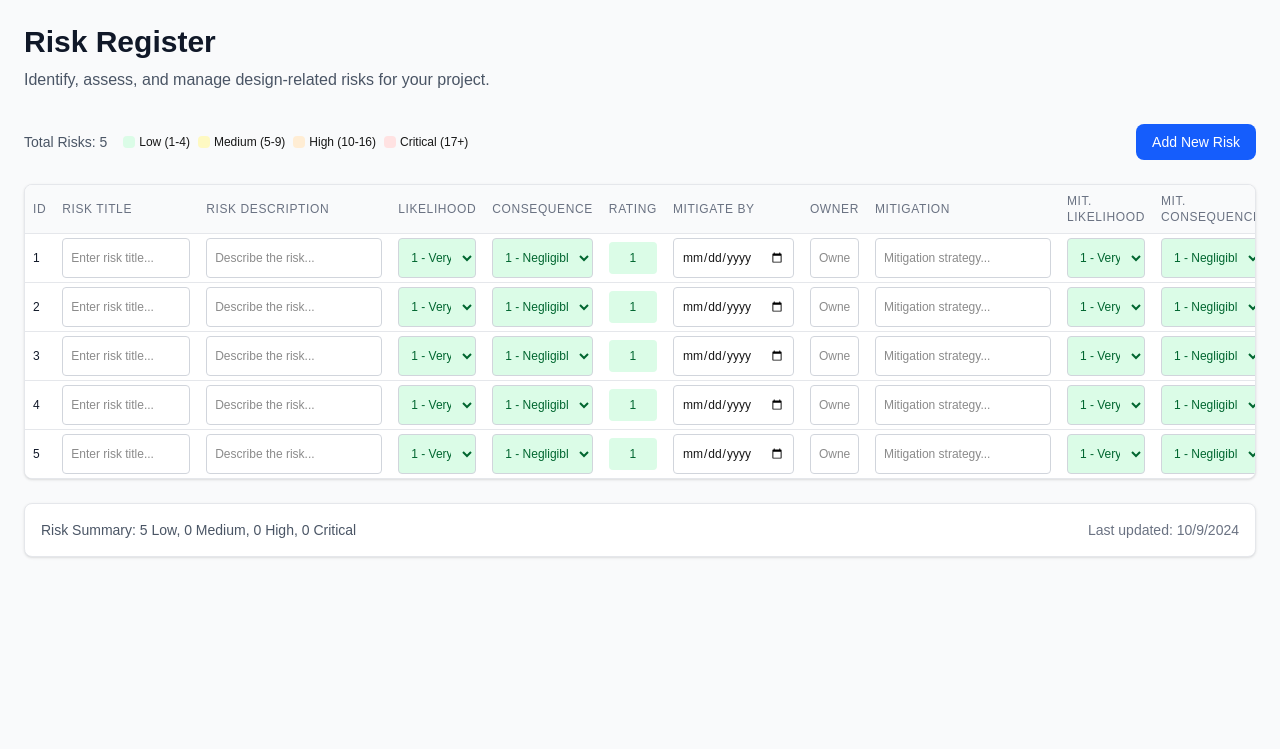
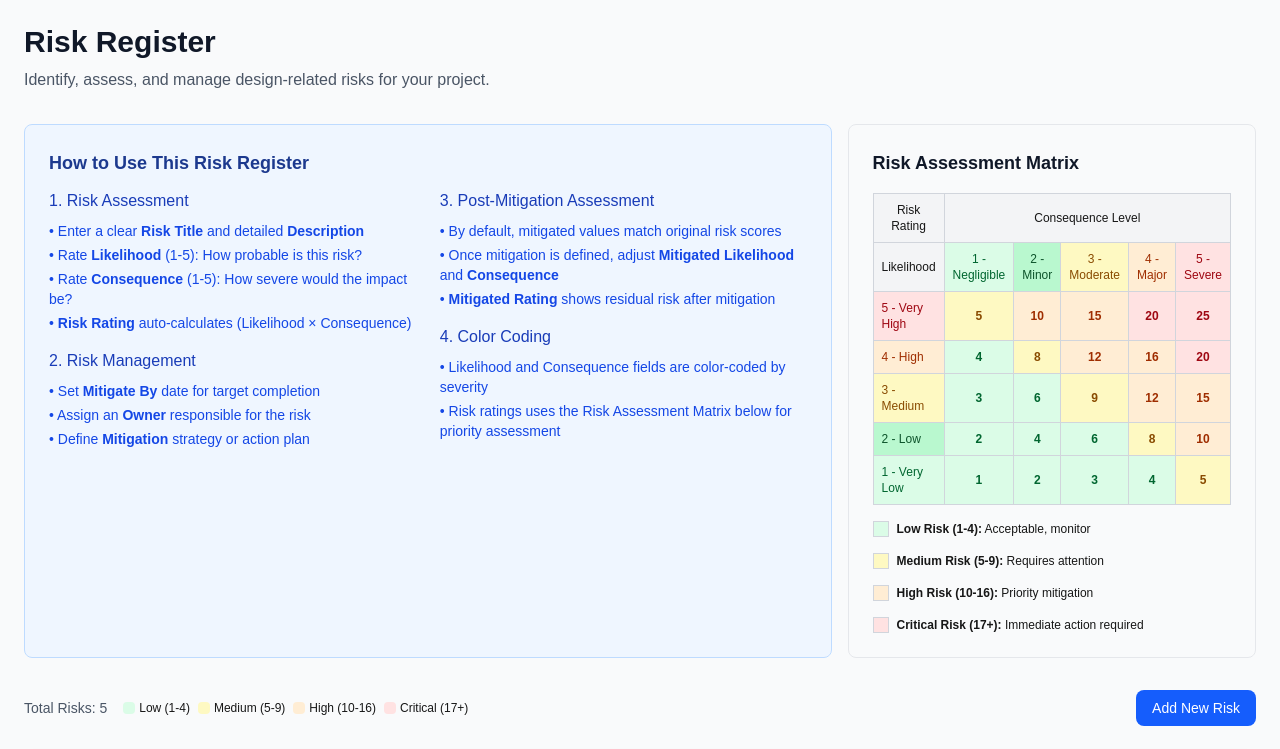
Before and after one commit to balgovidr/AutomationConsultant, a Next.js app: page / in a window 1280 px wide. Shown: the top 749 px of the page. Built offline with nearby package versions, Linux system fonts and the light colour scheme; no server answers.

Commit message:
Instructions and matrix added

```diff
--- a/src/components/RiskRegister.jsx
+++ b/src/components/RiskRegister.jsx
@@ -3,21 +3,7 @@
 import useLocalStorage from '@/hooks/useLocalStorage';
 import React, { useState } from 'react';
 import SlideAlert from './SlideAlert';
-
-// Empty risk template
-const emptyRiskRow = {
-	title: '',
-	description: '',
-	likelihood: 1,
-	consequence: 1,
-	rating: 1,
-	mitigateBy: '',
-	owner: '',
-	mitigation: '',
-	mitigatedLikelihood: 1,
-	mitigatedConsequence: 1,
-	mitigatedRating: 1
-};
+import { emptyRiskRow } from '@/constants/riskRegister';
 
 export default function RiskRegister () {
 	// Initialize with 10 empty rows
@@ -60,6 +46,7 @@ export default function RiskRegister () {
 		setRisks(updatedRisks);
 	};
 
+	// Function to get color class based on score.
 	const getScoreColor = (value, max) => {
 		const ratio = Math.ceil(value / max * 5);
 
@@ -86,9 +73,138 @@ export default function RiskRegister () {
     <div className="min-h-screen bg-gray-50 p-6">
 		<div className="max-w-7xl mx-auto">
 			{/* Header */}
-			<div className="mb-8">
+			<div className="flex flex-col gap-8 mb-8">
+				<div>
 					<h1 className="text-3xl font-bold text-gray-900 mb-2">Risk Register</h1>
 					<p className="text-gray-600">Identify, assess, and manage design-related risks for your project.</p>
+				</div>
+
+				<div className='flex flex-col xl:flex-row gap-4'>
+					{/* Instructions */}
+					<div className="bg-blue-50 border border-blue-200 rounded-lg p-6 flex-grow">
+						<h2 className="text-lg font-semibold text-blue-900 mb-3">How to Use This Risk Register</h2>
+						<div className="grid md:grid-cols-2 gap-6">
+							<div>
+								<h3 className="font-medium text-blue-800 mb-2">1. Risk Assessment</h3>
+								<ul className="text-sm text-blue-700 space-y-1 mb-4">
+									<li>• Enter a clear <strong>Risk Title</strong> and detailed <strong>Description</strong></li>
+									<li>• Rate <strong>Likelihood</strong> (1-5): How probable is this risk?</li>
+									<li>• Rate <strong>Consequence</strong> (1-5): How severe would the impact be?</li>
+									<li>• <strong>Risk Rating</strong> auto-calculates (Likelihood × Consequence)</li>
+								</ul>
+
+								<h3 className="font-medium text-blue-800 mb-2">2. Risk Management</h3>
+								<ul className="text-sm text-blue-700 space-y-1">
+									<li>• Set <strong>Mitigate By</strong> date for target completion</li>
+									<li>• Assign an <strong>Owner</strong> responsible for the risk</li>
+									<li>• Define <strong>Mitigation</strong> strategy or action plan</li>
+								</ul>
+							</div>
+
+							<div>
+								<h3 className="font-medium text-blue-800 mb-2">3. Post-Mitigation Assessment</h3>
+								<ul className="text-sm text-blue-700 space-y-1 mb-4">
+									<li>• By default, mitigated values match original risk scores</li>
+									<li>• Once mitigation is defined, adjust <strong>Mitigated Likelihood</strong> and <strong>Consequence</strong></li>
+									<li>• <strong>Mitigated Rating</strong> shows residual risk after mitigation</li>
+								</ul>
+
+								<h3 className="font-medium text-blue-800 mb-2">4. Color Coding</h3>
+								<ul className="text-sm text-blue-700 space-y-1">
+									<li>• Likelihood and Consequence fields are color-coded by severity</li>
+									<li>• Risk ratings uses the Risk Assessment Matrix below for priority assessment</li>
+								</ul>
+							</div>
+						</div>
+					</div>
+
+					{/* Risk Matrix */}
+					<div className="bg-gray-50 border border-gray-200 rounded-lg p-6">
+						<h2 className="text-lg font-semibold text-gray-900 mb-4">Risk Assessment Matrix</h2>
+						<div className="flex flex-col md:flex-row xl:flex-col gap-4">
+							<div className="overflow-x-auto">
+								<table className="text-xs border-collapse">
+									<thead>
+										<tr>
+											<th className="border border-gray-300 p-2 bg-gray-100 font-medium">Risk Rating</th>
+											<th className="border border-gray-300 p-2 bg-gray-100 font-medium text-center" colSpan="5">
+											Consequence Level
+											</th>
+										</tr>
+										<tr>
+											<th className="border border-gray-300 p-2 bg-gray-100 font-medium">Likelihood</th>
+											<th className="border border-gray-300 p-2 bg-green-100 text-green-800 font-medium">1 - Negligible</th>
+											<th className="border border-gray-300 p-2 bg-green-200 text-green-900 font-medium">2 - Minor</th>
+											<th className="border border-gray-300 p-2 bg-yellow-100 text-yellow-800 font-medium">3 - Moderate</th>
+											<th className="border border-gray-300 p-2 bg-orange-100 text-orange-800 font-medium">4 - Major</th>
+											<th className="border border-gray-300 p-2 bg-red-100 text-red-800 font-medium">5 - Severe</th>
+										</tr>
+									</thead>
+									<tbody>
+										<tr>
+											<td className="border border-gray-300 p-2 bg-red-100 text-red-800 font-medium">5 - Very High</td>
+											<td className="border border-gray-300 p-2 bg-yellow-100 text-yellow-800 text-center font-bold">5</td>
+											<td className="border border-gray-300 p-2 bg-orange-100 text-orange-800 text-center font-bold">10</td>
+											<td className="border border-gray-300 p-2 bg-orange-100 text-orange-800 text-center font-bold">15</td>
+											<td className="border border-gray-300 p-2 bg-red-100 text-red-800 text-center font-bold">20</td>
+											<td className="border border-gray-300 p-2 bg-red-100 text-red-800 text-center font-bold">25</td>
+										</tr>
+										<tr>
+											<td className="border border-gray-300 p-2 bg-orange-100 text-orange-800 font-medium">4 - High</td>
+											<td className="border border-gray-300 p-2 bg-green-100 text-green-800 text-center font-bold">4</td>
+											<td className="border border-gray-300 p-2 bg-yellow-100 text-yellow-800 text-center font-bold">8</td>
+											<td className="border border-gray-300 p-2 bg-orange-100 text-orange-800 text-center font-bold">12</td>
+											<td className="border border-gray-300 p-2 bg-orange-100 text-orange-800 text-center font-bold">16</td>
+											<td className="border border-gray-300 p-2 bg-red-100 text-red-800 text-center font-bold">20</td>
+										</tr>
+										<tr>
+											<td className="border border-gray-300 p-2 bg-yellow-100 text-yellow-800 font-medium">3 - Medium</td>
+											<td className="border border-gray-300 p-2 bg-green-100 text-green-800 text-center font-bold">3</td>
+											<td className="border border-gray-300 p-2 bg-green-100 text-green-800 text-center font-bold">6</td>
+											<td className="border border-gray-300 p-2 bg-yellow-100 text-yellow-800 text-center font-bold">9</td>
+											<td className="border border-gray-300 p-2 bg-orange-100 text-orange-800 text-center font-bold">12</td>
+											<td className="border border-gray-300 p-2 bg-orange-100 text-orange-800 text-center font-bold">15</td>
+										</tr>
+										<tr>
+											<td className="border border-gray-300 p-2 bg-green-200 text-green-900 font-medium">2 - Low</td>
+											<td className="border border-gray-300 p-2 bg-green-100 text-green-800 text-center font-bold">2</td>
+											<td className="border border-gray-300 p-2 bg-green-100 text-green-800 text-center font-bold">4</td>
+											<td className="border border-gray-300 p-2 bg-green-100 text-green-800 text-center font-bold">6</td>
+											<td className="border border-gray-300 p-2 bg-yellow-100 text-yellow-800 text-center font-bold">8</td>
+											<td className="border border-gray-300 p-2 bg-orange-100 text-orange-800 text-center font-bold">10</td>
+										</tr>
+										<tr>
+											<td className="border border-gray-300 p-2 bg-green-100 text-green-800 font-medium">1 - Very Low</td>
+											<td className="border border-gray-300 p-2 bg-green-100 text-green-800 text-center font-bold">1</td>
+											<td className="border border-gray-300 p-2 bg-green-100 text-green-800 text-center font-bold">2</td>
+											<td className="border border-gray-300 p-2 bg-green-100 text-green-800 text-center font-bold">3</td>
+											<td className="border border-gray-300 p-2 bg-green-100 text-green-800 text-center font-bold">4</td>
+											<td className="border border-gray-300 p-2 bg-yellow-100 text-yellow-800 text-center font-bold">5</td>
+										</tr>
+									</tbody>
+								</table>
+							</div>
+							<div className="grid grid-cols-1 sm:grid-cols-2 md:grid-cols-1 md:content-start gap-4 text-xs">
+								<div className="flex items-center">
+									<div className="w-4 h-4 bg-green-100 border border-gray-300 mr-2"></div>
+									<span><strong>Low Risk (1-4):</strong> Acceptable, monitor</span>
+								</div>
+								<div className="flex items-center">
+									<div className="w-4 h-4 bg-yellow-100 border border-gray-300 mr-2"></div>
+									<span><strong>Medium Risk (5-9):</strong> Requires attention</span>
+								</div>
+								<div className="flex items-center">
+									<div className="w-4 h-4 bg-orange-100 border border-gray-300 mr-2"></div>
+									<span><strong>High Risk (10-16):</strong> Priority mitigation</span>
+								</div>
+								<div className="flex items-center">
+									<div className="w-4 h-4 bg-red-100 border border-gray-300 mr-2"></div>
+									<span><strong>Critical Risk (17+):</strong> Immediate action required</span>
+								</div>
+							</div>
+						</div>
+					</div>
+				</div>
 			</div>
 
 			{/* Controls */}
--- /dev/null
+++ b/src/constants/riskRegister.js
@@ -0,0 +1,14 @@
+// Empty risk template
+export const emptyRiskRow = {
+    title: '',
+    description: '',
+    likelihood: 1,
+    consequence: 1,
+    rating: 1,
+    mitigateBy: '',
+    owner: '',
+    mitigation: '',
+    mitigatedLikelihood: 1,
+    mitigatedConsequence: 1,
+    mitigatedRating: 1
+};
```
Lines whose indentation alone changed are shown as unchanged.
